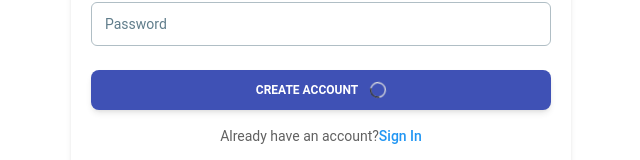
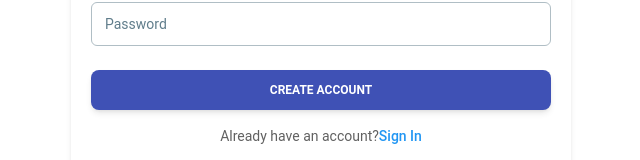
Before and after one commit to Ronel028/notes-app, a Next.js app: page /signup in a window 1280 px wide. Shown: the part 430-590 px from the top of the page, without its empty margins (319-959 px from the left). Built offline with nearby package versions, Linux system fonts and the light colour scheme.

Commit message:
done signup page server functionality

```diff
--- a/src/pages/signup.js
+++ b/src/pages/signup.js
@@ -1,11 +1,11 @@
 import { useState } from "react";
+import { useRouter } from "next/router";
 import axios from "axios";
 import toast, { Toaster } from "react-hot-toast";
 import Link from "next/link";
 import {
   Card,
   Input,
-  Checkbox,
   Button,
   Typography,
   Spinner,
@@ -21,6 +21,7 @@ const Signup = () => {
     password: "",
   });
   const [displayRes, setDisplayRes] = useState(false);
+  const router = useRouter();
 
   // get user input value and save to userInput state
   const getUserInput = (e) => {
@@ -34,6 +35,7 @@ const Signup = () => {
   const saveUser = async (e) => {
     e.preventDefault();
     try {
+      setDisplayRes(true);
       const save = await axios.post(
         "http://localhost:8000/api/insert-user",
         userInput,
@@ -43,8 +45,13 @@ const Signup = () => {
           },
         }
       );
+      setDisplayRes(false);
       successMessage(save.data.msg);
+      setTimeout(() => {
+        router.push("/signin");
+      }, 2000);
     } catch (error) {
+      setDisplayRes(false);
       errorMessage(error.response.data.msg);
     }
   };
@@ -90,9 +97,10 @@ const Signup = () => {
             type="submit"
             className="mt-6 text-xs bg-indigo-500 hover:shadow-indigo-300 flex items-center justify-center gap-3"
             fullWidth
+            disabled={displayRes}
           >
             Create account
-            <Spinner className="h-4 w-4" />
+            {displayRes ? <Spinner className="h-4 w-4" /> : ""}
           </Button>
           <Typography
             color="gray"
```
